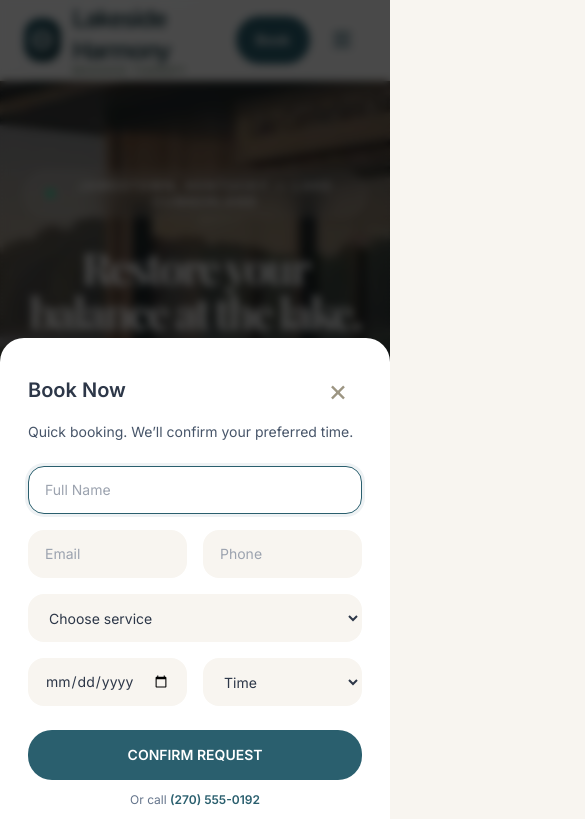
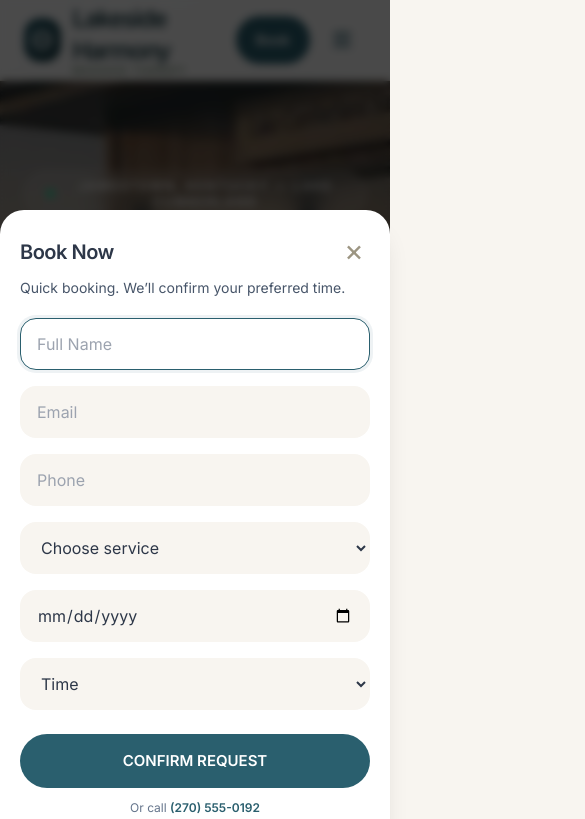
Before and after one commit to muhgits77/lakeside-harmony-massage, a plain HTML site: page index.html in a window 390 px wide. Both pictures are taken after a click on the button "Book". Shown: the top 819 px of the page, 585 px wide, since content can reach past the window. Drawn offline with nearby package versions, Linux system fonts and the light colour scheme.

Commit message:
fix(modal): improve mobile responsiveness and touch targets for booking modal

```diff
--- a/css/styles.css
+++ b/css/styles.css
@@ -449,3 +449,130 @@ img {
 
 /* Extra trust polish */
 .stat { transition: all .35s cubic-bezier(0.23,1,0.32,1); }
+
+/* =========================================
+   BOOKING MODAL — Mobile perfection
+   Full-width comfortable sheet, large targets, no-zoom, scrollable, serene + dark friendly
+   ========================================= */
+
+/* Prevent iOS/Safari auto-zoom on form fields (critical for "zoomed" complaint) */
+@media (max-width: 768px) {
+  input, select, textarea {
+    font-size: 16px !important;
+  }
+}
+
+/* Booking modal sheet: premium bottom drawer on mobile + centered on desktop */
+#booking-modal .modal {
+  -webkit-overflow-scrolling: touch;
+  overscroll-behavior: contain;
+}
+
+/* Nicer slide-up animation for mobile sheet (avoids scale "zoom" perception) */
+@media (max-width: 767px) {
+  #booking-modal .modal {
+    animation: bookingSheetEnter 0.32s cubic-bezier(0.23, 1, 0.32, 1);
+  }
+}
+
+@keyframes bookingSheetEnter {
+  from {
+    opacity: 0;
+    transform: translateY(44px);
+  }
+  to {
+    opacity: 1;
+    transform: translateY(0);
+  }
+}
+
+/* Comfortable mobile padding + safe area + generous touch targets */
+@media (max-width: 767px) {
+  #booking-modal .modal {
+    padding-left: 1.25rem;
+    padding-right: 1.25rem;
+    padding-top: 1.25rem;
+    padding-bottom: calc(1.75rem + env(safe-area-inset-bottom, 0px));
+    border-bottom-left-radius: 1.5rem;
+    border-bottom-right-radius: 1.5rem;
+    max-height: 92dvh;
+    max-height: 92vh; /* fallback */
+  }
+
+  /* Larger, easy tap inputs & selects inside the booking modal */
+  #booking-modal input,
+  #booking-modal select {
+    min-height: 52px;
+    padding-top: 0.65rem;
+    padding-bottom: 0.65rem;
+    border-radius: 1rem;
+    /* already 16px from base rule; ensure no smaller */
+  }
+
+  #booking-modal button[type="submit"] {
+    min-height: 54px;
+    border-radius: 9999px;
+    font-weight: 600;
+  }
+
+  /* Ensure stacked fields get breathing room */
+  #booking-modal .space-y-4 > * + * {
+    margin-top: 1rem;
+  }
+}
+
+/* Desktop / tablet refinements for modal */
+@media (min-width: 768px) {
+  #booking-modal .modal {
+    padding-bottom: 2.25rem;
+  }
+}
+
+/* Dark mode friendly (system dark or forced) — keeps premium serene feel */
+@media (prefers-color-scheme: dark) {
+  #booking-modal .modal {
+    background-color: #13252a;
+    color: #e8e2d9;
+  }
+  #booking-modal .modal input,
+  #booking-modal .modal select {
+    background-color: #1f343b;
+    color: #f0e9df;
+    border-color: #2a4a52;
+  }
+  #booking-modal .modal input:focus,
+  #booking-modal .modal select:focus {
+    background-color: #243d44;
+    border-color: #5f8a9a;
+  }
+  #booking-modal .modal p {
+    color: #b8b0a3;
+  }
+  #booking-modal .modal button[type="submit"] {
+    background-color: #3a7a8c;
+  }
+  #booking-modal .modal button[type="submit"]:hover {
+    background-color: #2a5f6e;
+  }
+  /* text color overrides for the few hard-coded classes */
+  #booking-modal .modal [class*="text-[#64748B]"],
+  #booking-modal .modal [class*="text-[#475569]"],
+  #booking-modal .modal .text-xs {
+    color: #9ca5a8 !important;
+  }
+}
+
+/* Improve global touch targets slightly for form controls & buttons in modal context */
+#booking-modal button,
+#booking-modal input,
+#booking-modal select {
+  touch-action: manipulation;
+}
+
+/* Make sure main booking form (non-modal) also benefits from no-zoom + decent touch on small screens */
+@media (max-width: 640px) {
+  #book input, #book select, #book textarea {
+    font-size: 16px !important;
+    min-height: 48px;
+  }
+}
--- a/index.html
+++ b/index.html
@@ -935,26 +935,26 @@
   </div>
 
   <!-- BOOKING MODAL (quick) -->
-  <div id="booking-modal" onclick="if (event.target.id === 'booking-modal') closeBookingModal()" class="hidden fixed inset-0 z-[90] bg-black/70 backdrop-blur-sm flex items-end md:items-center justify-center p-0 md:p-4" role="dialog" aria-modal="true" aria-hidden="true" aria-labelledby="booking-form">
-    <div onclick="event.stopImmediatePropagation()" class="bg-white w-full md:max-w-lg md:rounded-3xl md:m-4 rounded-t-3xl modal p-7 pb-9">
-      <div class="flex justify-between items-center mb-2">
+  <div id="booking-modal" onclick="if (event.target.id === 'booking-modal') closeBookingModal()" class="hidden fixed inset-0 z-[90] bg-black/70 backdrop-blur-sm flex items-end md:items-center justify-center p-0 md:p-4" role="dialog" aria-modal="true" aria-hidden="true" aria-labelledby="booking-modal-title">
+    <div onclick="event.stopImmediatePropagation()" class="bg-white w-full md:max-w-lg md:rounded-3xl md:m-4 rounded-t-3xl modal p-6 pb-8 md:p-7 md:pb-9 shadow-xl md:shadow-2xl overflow-y-auto md:overflow-visible">
+      <div class="flex justify-between items-center mb-1 md:mb-2">
         <div>
-          <span class="font-semibold text-xl">Book Now</span>
+          <span id="booking-modal-title" class="font-semibold text-xl tracking-tight">Book Now</span>
         </div>
-        <button onclick="closeBookingModal()" class="text-3xl text-[#9C9582] hover:text-black leading-none">×</button>
+        <button onclick="closeBookingModal()" class="p-2 -mr-2 -mt-1 text-3xl text-[#9C9582] hover:text-black active:text-[#1E3F47] leading-none touch-manipulation" aria-label="Close booking modal">×</button>
       </div>
-      <p class="text-sm mb-6 text-[#475569]">Quick booking. We’ll confirm your preferred time.</p>
+      <p class="text-sm mb-5 md:mb-6 text-[#475569]">Quick booking. We’ll confirm your preferred time.</p>
 
       <form id="quick-booking-form" onsubmit="handleQuickBooking(event)">
         <div class="space-y-4">
-          <input required type="text" id="q-name" placeholder="Full Name" class="w-full px-4 py-3 bg-[#F8F5F0] rounded-2xl text-sm border border-transparent focus:bg-white focus:border-[#2A5F6E] outline-none">
+          <input required type="text" id="q-name" placeholder="Full Name" class="w-full px-4 py-3.5 bg-[#F8F5F0] rounded-2xl text-[16px] border border-transparent focus:bg-white focus:border-[#2A5F6E] outline-none">
 
-          <div class="grid grid-cols-2 gap-4">
-            <input required type="email" id="q-email" placeholder="Email" class="px-4 py-3 bg-[#F8F5F0] rounded-2xl text-sm border border-transparent focus:bg-white focus:border-[#2A5F6E] outline-none">
-            <input required type="tel" id="q-phone" placeholder="Phone" class="px-4 py-3 bg-[#F8F5F0] rounded-2xl text-sm border border-transparent focus:bg-white focus:border-[#2A5F6E] outline-none">
+          <div class="grid grid-cols-1 sm:grid-cols-2 gap-4">
+            <input required type="email" id="q-email" placeholder="Email" class="w-full px-4 py-3.5 bg-[#F8F5F0] rounded-2xl text-[16px] border border-transparent focus:bg-white focus:border-[#2A5F6E] outline-none">
+            <input required type="tel" id="q-phone" placeholder="Phone" class="w-full px-4 py-3.5 bg-[#F8F5F0] rounded-2xl text-[16px] border border-transparent focus:bg-white focus:border-[#2A5F6E] outline-none">
           </div>
 
-          <select required id="q-service" class="w-full px-4 py-3 bg-[#F8F5F0] rounded-2xl text-sm border border-transparent focus:bg-white focus:border-[#2A5F6E] outline-none">
+          <select required id="q-service" class="w-full px-4 py-3.5 bg-[#F8F5F0] rounded-2xl text-[16px] border border-transparent focus:bg-white focus:border-[#2A5F6E] outline-none">
             <option value="">Choose service</option>
             <option>Swedish Relaxation (60 min) — $95</option>
             <option>Deep Tissue (60 min) — $110</option>
@@ -964,9 +964,9 @@
             <option>Aromatherapy Ritual (60 min) — $100</option>
           </select>
 
-          <div class="grid grid-cols-2 gap-4">
-            <input required type="date" id="q-date" class="px-4 py-3 bg-[#F8F5F0] rounded-2xl text-sm border border-transparent focus:bg-white focus:border-[#2A5F6E] outline-none">
-            <select required id="q-time" class="px-4 py-3 bg-[#F8F5F0] rounded-2xl text-sm border border-transparent focus:bg-white focus:border-[#2A5F6E] outline-none">
+          <div class="grid grid-cols-1 sm:grid-cols-2 gap-4">
+            <input required type="date" id="q-date" class="w-full px-4 py-3.5 bg-[#F8F5F0] rounded-2xl text-[16px] border border-transparent focus:bg-white focus:border-[#2A5F6E] outline-none">
+            <select required id="q-time" class="w-full px-4 py-3.5 bg-[#F8F5F0] rounded-2xl text-[16px] border border-transparent focus:bg-white focus:border-[#2A5F6E] outline-none">
               <option value="">Time</option>
               <option>9:00 AM</option>
               <option>10:30 AM</option>
@@ -977,8 +977,8 @@
           </div>
         </div>
 
-        <button type="submit" class="mt-6 w-full py-[15px] bg-[#2A5F6E] hover:bg-[#1E3F47] text-white text-sm font-semibold rounded-3xl">CONFIRM REQUEST</button>
-        <div class="text-xs text-center text-[#64748B] mt-3">Or call <a href="tel:+12705550192" class="font-semibold text-[#2A5F6E]">(270) 555-0192</a></div>
+        <button type="submit" class="mt-6 w-full py-4 bg-[#2A5F6E] hover:bg-[#1E3F47] active:bg-[#1E3F47] text-white text-[15px] font-semibold rounded-3xl touch-manipulation min-h-[52px]">CONFIRM REQUEST</button>
+        <div class="text-xs text-center text-[#64748B] mt-3">Or call <a href="tel:+12705550192" class="font-semibold text-[#2A5F6E] active:underline">(270) 555-0192</a></div>
       </form>
     </div>
   </div>
--- a/js/main.js
+++ b/js/main.js
@@ -41,6 +41,23 @@
   let lastFocused = null;
   let untrap = null;
   let currentLightboxIndex = 0;
+  let scrollLockCount = 0;
+
+  function lockBodyScroll() {
+    scrollLockCount++;
+    if (scrollLockCount === 1) {
+      document.documentElement.style.overflow = 'hidden';
+      document.body.style.overflow = 'hidden';
+    }
+  }
+
+  function unlockBodyScroll() {
+    scrollLockCount = Math.max(0, scrollLockCount - 1);
+    if (scrollLockCount === 0) {
+      document.documentElement.style.overflow = '';
+      document.body.style.overflow = '';
+    }
+  }
 
   // Services (matches cards)
   const services = [
@@ -180,6 +197,7 @@
     serviceModal.classList.remove('hidden');
     serviceModal.setAttribute('aria-hidden', 'false');
     lastFocused = document.activeElement;
+    lockBodyScroll();
 
     const first = serviceModal.querySelector('button');
     if (first) first.focus();
@@ -191,6 +209,7 @@
     if (!serviceModal) return;
     serviceModal.classList.add('hidden');
     serviceModal.setAttribute('aria-hidden', 'true');
+    unlockBodyScroll();
     if (untrap) { untrap(); untrap = null; }
     if (lastFocused) lastFocused.focus();
   };
@@ -217,8 +236,9 @@
     bookingModal.classList.remove('hidden');
     bookingModal.setAttribute('aria-hidden', 'false');
     lastFocused = document.activeElement;
+    lockBodyScroll();
     const firstField = bookingModal.querySelector('input, select');
-    if (firstField) setTimeout(() => firstField.focus(), 30);
+    if (firstField) setTimeout(() => firstField.focus(), 60);
     untrap = trapFocus(bookingModal);
   };
 
@@ -226,6 +246,7 @@
     if (!bookingModal) return;
     bookingModal.classList.add('hidden');
     bookingModal.setAttribute('aria-hidden', 'true');
+    unlockBodyScroll();
     if (untrap) { untrap(); untrap = null; }
     if (lastFocused) lastFocused.focus();
   };
@@ -261,6 +282,7 @@
     lightbox.setAttribute('aria-hidden', 'false');
     currentLightboxIndex = idx;
     lastFocused = document.activeElement;
+    lockBodyScroll();
     const closeBtn = lightbox.querySelector('button');
     if (closeBtn) setTimeout(() => closeBtn.focus(), 30);
     untrap = trapFocus(lightbox);
@@ -271,6 +293,7 @@
     lightbox.classList.add('hidden');
     lightbox.setAttribute('aria-hidden', 'true');
     lightboxImg.src = '';
+    unlockBodyScroll();
     if (untrap) { untrap(); untrap = null; }
     if (lastFocused) lastFocused.focus();
   };
```
